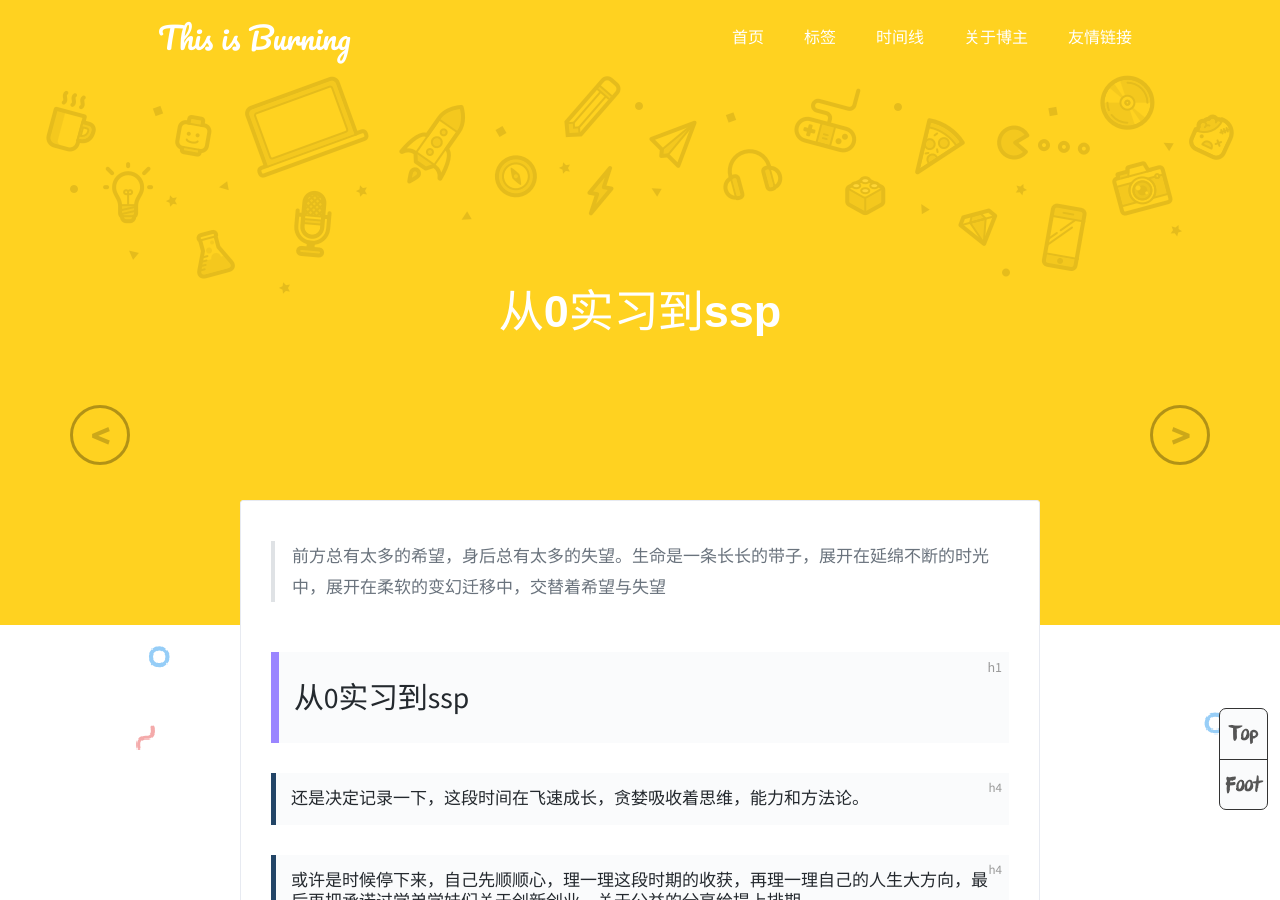
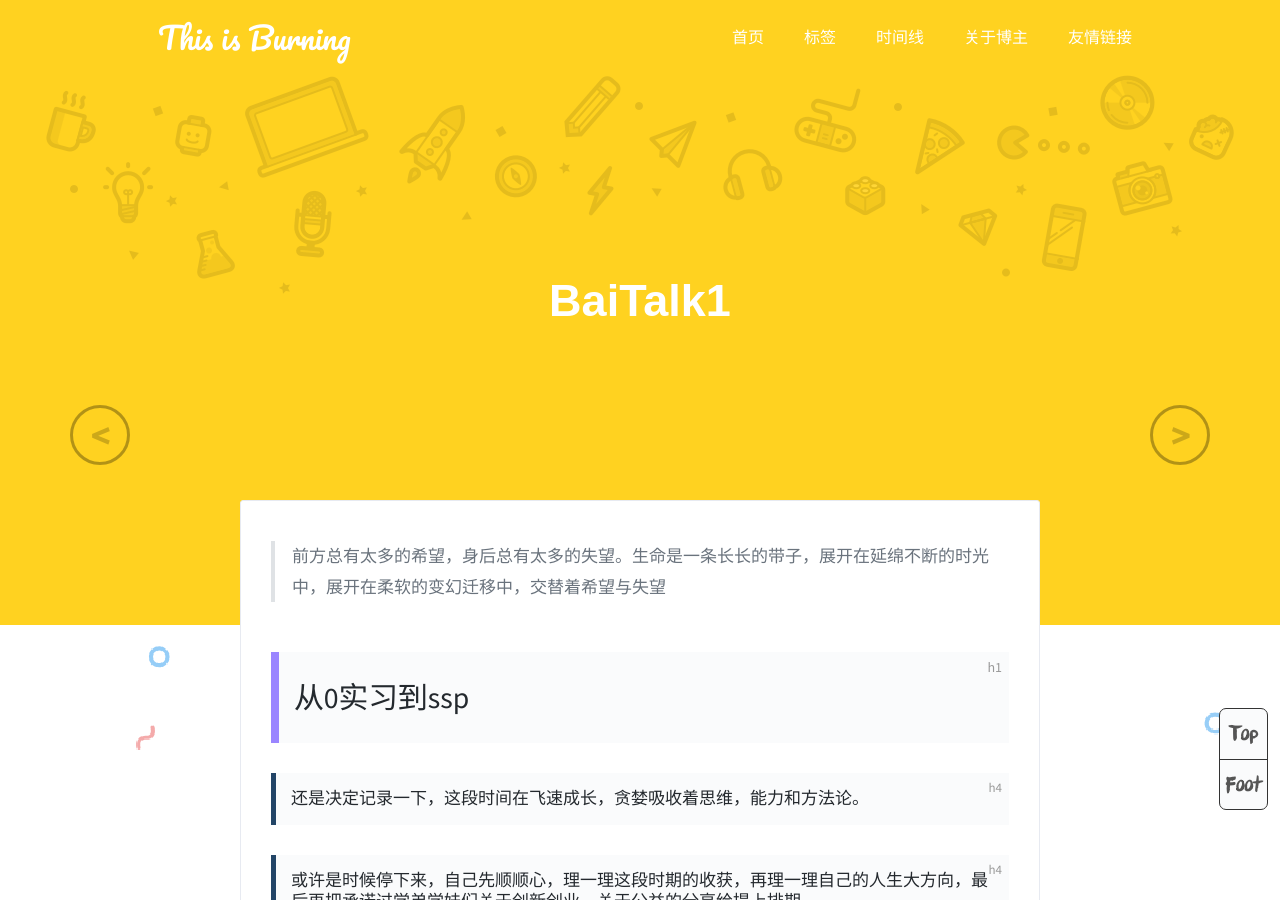
Before and after one commit to BurningNeverCry/BurningNeverCry.github.io, a Jekyll site: the page built from _posts/2019-11-01-baihua1.md, in a window 1280 px wide and 900 px high. Built offline with Jekyll 4.4.1, drawn with Linux system fonts in a browser that asks for light colours; comment, search, counter and statistics services are not loaded.

Commit message:
Update 2019-11-01-baihua1.md

```diff
--- a/_posts/2019-11-01-baihua1.md
+++ b/_posts/2019-11-01-baihua1.md
@@ -1,11 +1,11 @@
 ---
 layout: post
-title: '从0实习到ssp'
+title: 'BaiTalk1'
 date: 2019-11-01
 author: Burning
 color: rgb(255,210,32)
 cover: '../assets/1.jpg'
-tags: 白话
+tags: BaiTalk
 ---
 
 > 前方总有太多的希望，身后总有太多的失望。生命是一条长长的带子，展开在延绵不断的时光中，展开在柔软的变幻迁移中，交替着希望与失望
```
